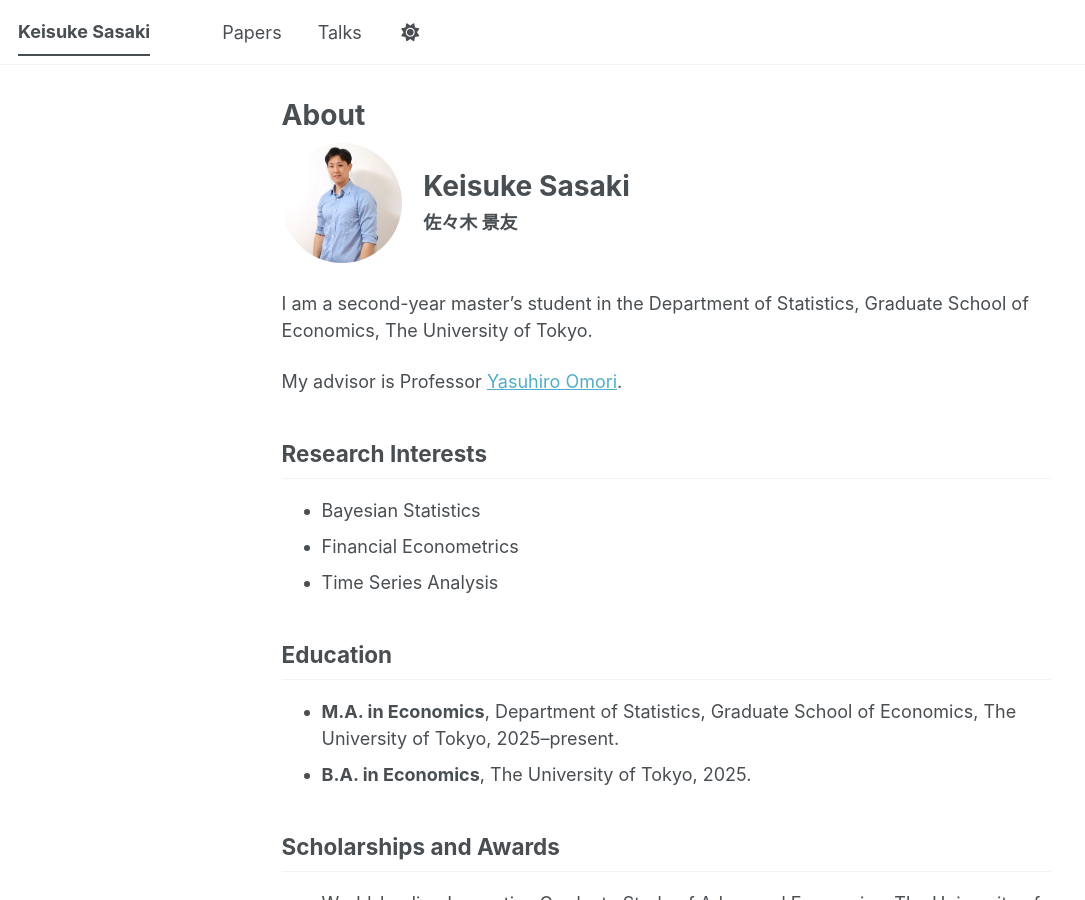
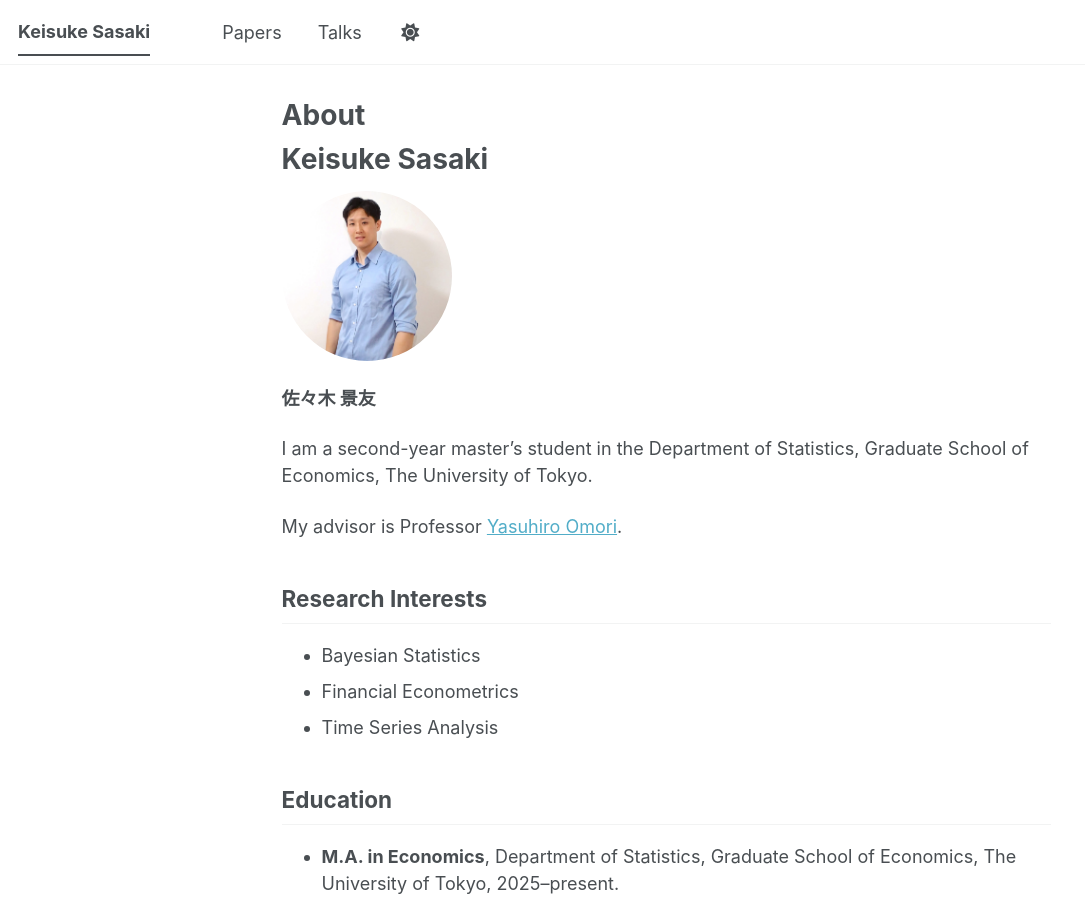
Before and after one commit to ksasaki-stats/ksasaki-stats.github.io, a Jekyll site: the page built from _pages/about.md, in a window 1280 px wide and 900 px high. Shown: the whole window, without its empty margins (0-1085 px from the left). Built offline with Jekyll 4.4.1, drawn with Linux system fonts in a browser that asks for light colours; a script bundle is joined from its source files by our own code; library files that are not in the unit come from our copies.

Commit message:
Reposition and enlarge profile photo

```diff
--- a/_pages/about.md
+++ b/_pages/about.md
@@ -7,13 +7,11 @@ redirect_from:
   - /about.html
 ---
 
-<div style="display: flex; align-items: center; gap: 1.2rem; margin-bottom: 1.5rem;">
-  <img src="/images/profile.jpg" alt="Keisuke Sasaki" style="width: 120px; height: 120px; object-fit: cover; border-radius: 50%; flex-shrink: 0;">
-  <div>
-    <h1 style="margin: 0 0 0.3rem 0;">Keisuke Sasaki</h1>
-    <p style="margin: 0; font-weight: 700;">佐々木 景友</p>
-  </div>
-</div>
+# Keisuke Sasaki
+
+<img src="/images/profile.jpg" alt="Keisuke Sasaki" style="width: 170px; height: 170px; object-fit: cover; border-radius: 50%; display: block; margin: 0.8rem 0 1rem 0;">
+
+**佐々木 景友**
 
 I am a second-year master's student in the Department of Statistics, Graduate School of Economics, The University of Tokyo.
 
```
